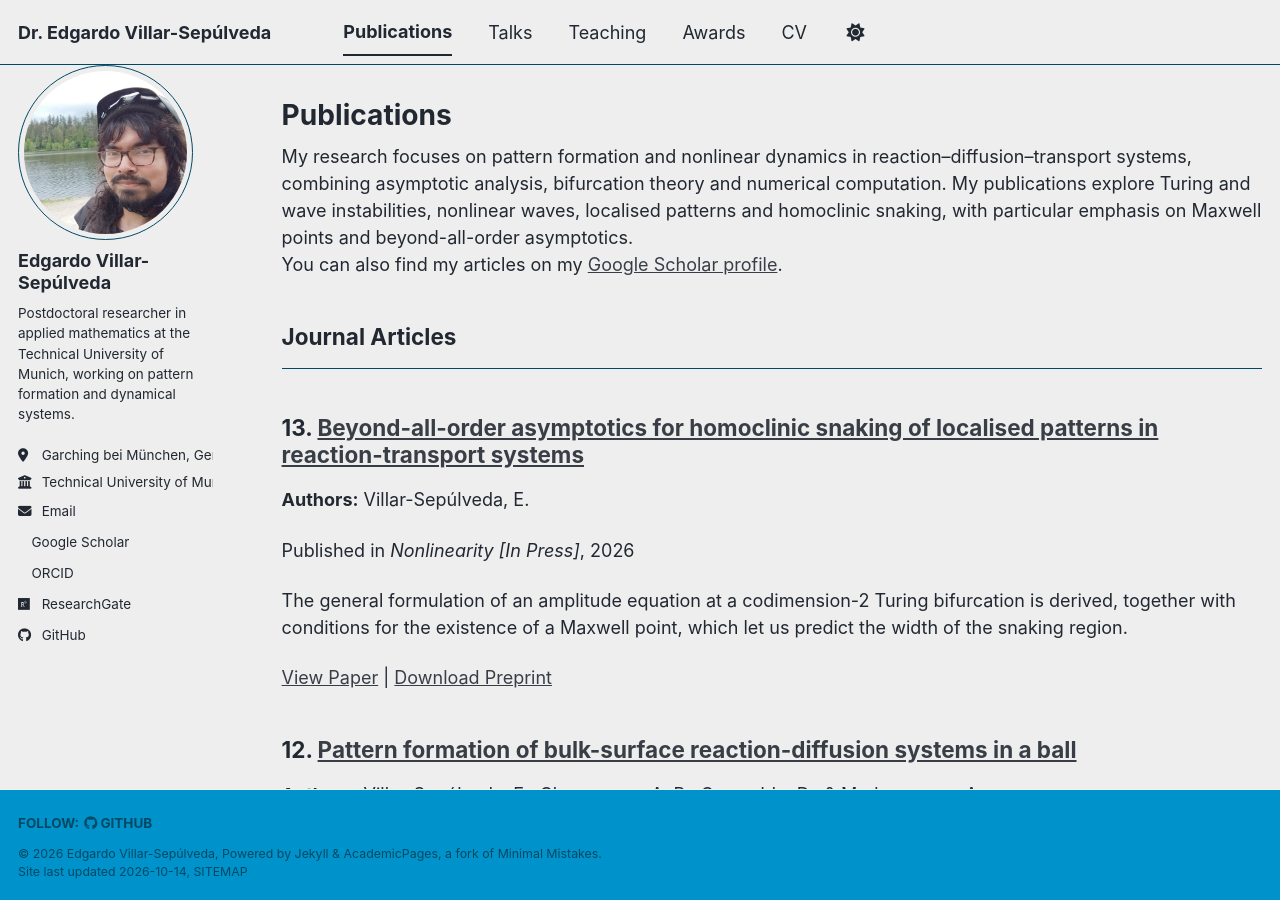
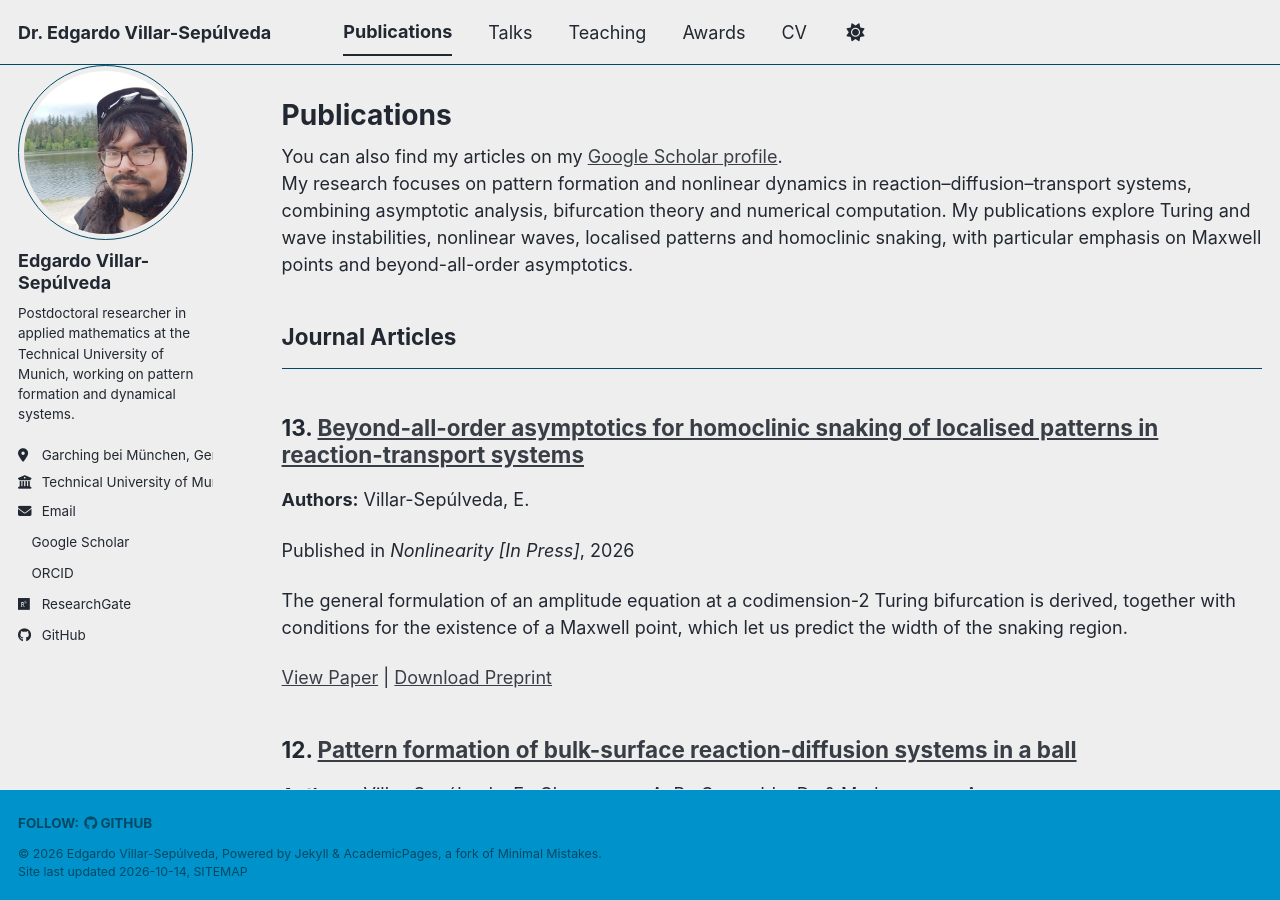
Before and after one commit to edgardeitor/edgardeitor.github.io, a Jekyll site: the page built from _pages/publications.html, in a window 1280 px wide and 900 px high. Built offline with Jekyll 4.4.1, drawn with Linux system fonts in a browser that asks for light colours; a style sheet for code colours, icons or effects is not loaded; some of the changed lines change nothing that is shown.

Commit message:
Adding information

```diff
--- a/_pages/publications.html
+++ b/_pages/publications.html
@@ -5,11 +5,11 @@ permalink: /publications/
 author_profile: true
 ---
 
-My research focuses on pattern formation and nonlinear dynamics in reaction–diffusion–transport systems, combining asymptotic analysis, bifurcation theory and numerical computation. My publications explore Turing and wave instabilities, nonlinear waves, localised patterns and homoclinic snaking, with particular emphasis on Maxwell points and beyond-all-order asymptotics.
-
 {% if site.author.googlescholar %}
   <div class="wordwrap">You can also find my articles on my <a href="{{site.author.googlescholar}}">Google Scholar profile</a>.</div>
 {% endif %}
+
+My research focuses on pattern formation and nonlinear dynamics in reaction–diffusion–transport systems, combining asymptotic analysis, bifurcation theory and numerical computation. My publications explore Turing and wave instabilities, nonlinear waves, localised patterns and homoclinic snaking, with particular emphasis on Maxwell points and beyond-all-order asymptotics.
 
 {% include base_path %}
 
```
